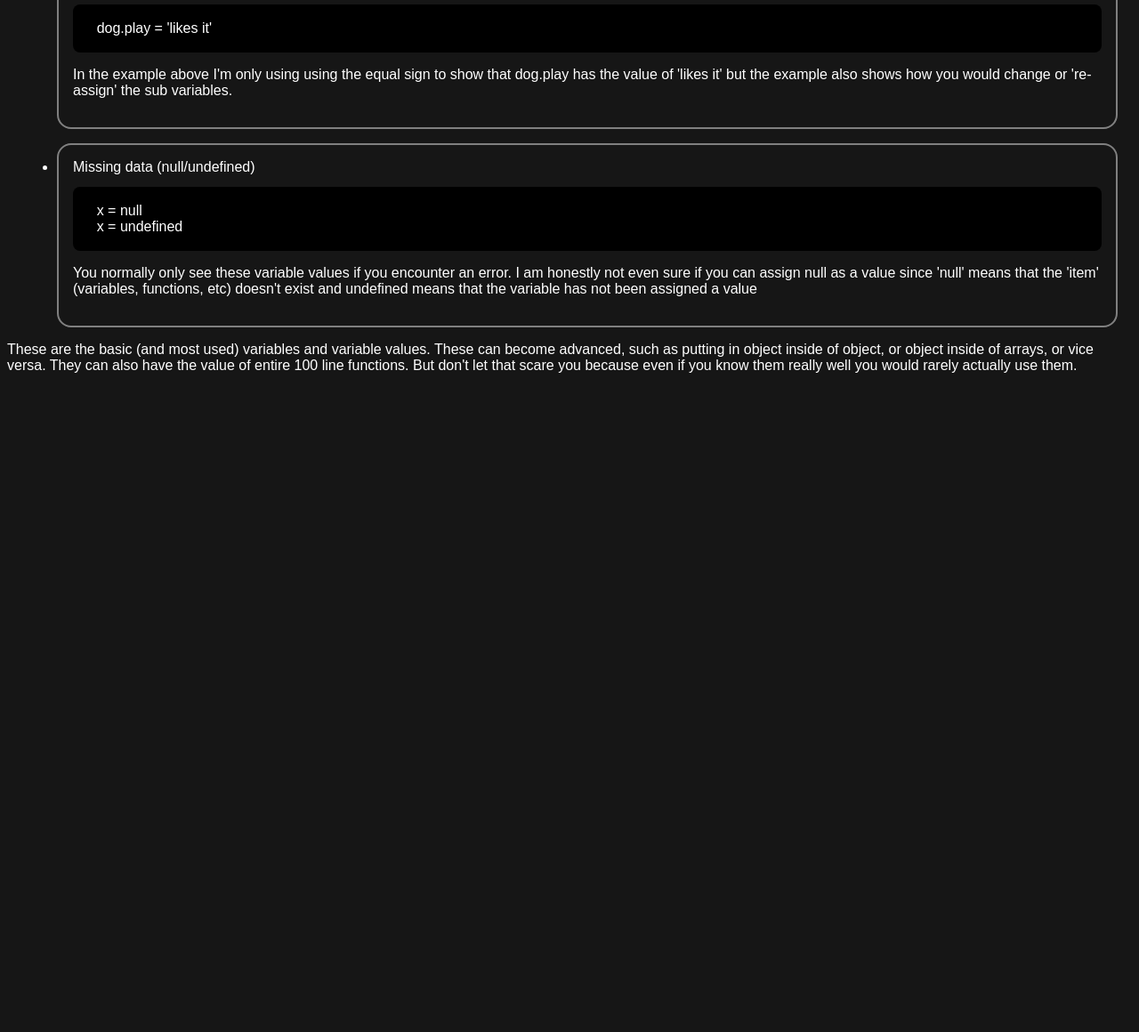
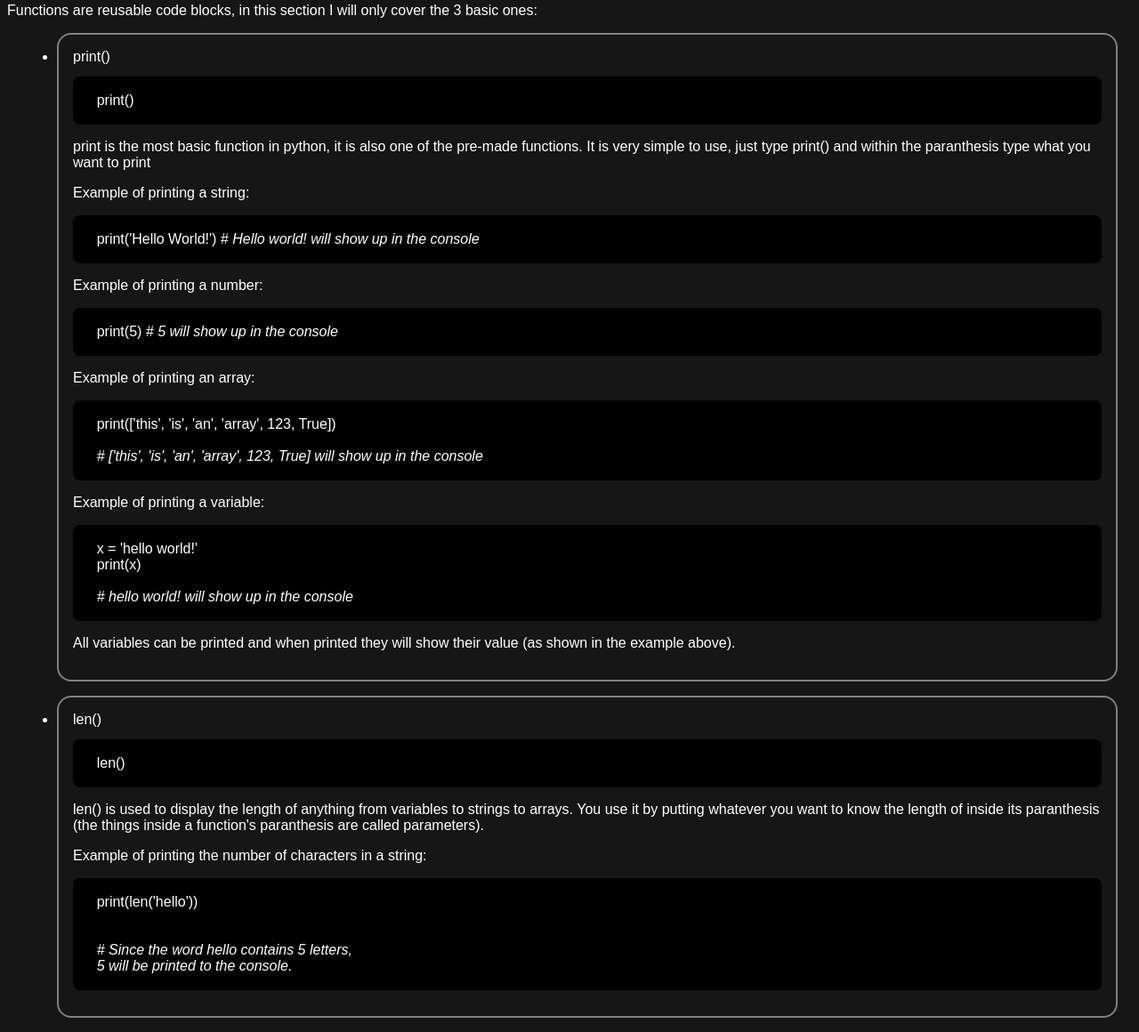
Before and after one commit to ZeSved/teachning, a plain HTML site: page index.html in a window 1280 px wide. Shown: the part 1879-3039 px from the top of the page at 89% size. Before the commit the page ends 2315 px from the top, so only its background shows below. Drawn offline with Linux system fonts and the light colour scheme.

Commit message:
functions

```diff
--- a/index.html
+++ b/index.html
@@ -15,7 +15,9 @@
   <h2>Variables:</h2>
   <p>You assign variable by giving them a name, adding an equal sign and then giving the variable a value (as shown
     below):
-  <pre><code>[insert variable name here] = [insert variable value here]</code></pre>
+  <pre><code>
+  [insert variable name here] = [insert variable value here]
+  </code></pre>
   </p>
   <p>The types of variables you need to know are:</p>
   <ul>
@@ -67,7 +69,7 @@
       x = [True, 123, 'hello', 1, False]
       </code></pre>
     </li>
-    <li>Object (a different type of list)
+    <!--    <li>Object (a different type of list)
       <pre><code>
       x = {}
       </code></pre>
@@ -77,9 +79,9 @@
         same variable naming rules as normal variable, an example of what an object might look like:</p>
       <pre><code>
       dog = {
-        play: "likes it"
-        hungry: True
-        yearsOld: 6
+        play: "likes it",
+        hungry: True,
+        yearsOld: 6,
       }
       </code></pre>
       <p>The way you would access these inner variables or 'sub variables' is by putting the object name followed by a
@@ -89,7 +91,7 @@
       </code></pre>
       <p>In the example above I'm only using using the equal sign to show that dog.play has the value of 'likes it' but
         the example also shows how you would change or 're-assign' the sub variables.</p>
-    </li>
+    </li>-->
     <li>Missing data (null/undefined)
       <pre><code>
       x = null
@@ -98,13 +100,63 @@
       <p>You normally only see these variable values if you encounter an error. I am honestly not even sure if you can
         assign null as a value since 'null' means that the 'item' (variables, functions, etc) doesn't exist and
         undefined
-        means that the variable has not been assigned a value</p>
+        means that the variable has not been assigned a value.</p>
     </li>
   </ul>
   <p>These are the basic (and most used) variables and variable values. These can become advanced, such as putting in
     object inside of object, or object inside of arrays, or vice versa. They can also have the value of entire 100 line
     functions. But don't let that scare you because even if you know them really well you would rarely actually use
     them.</p>
+  <h2>Basic functions:</h2>
+  <p>Functions are reusable code blocks, in this section I will only cover the 3 basic ones:</p>
+  <ul>
+    <li>print()
+      <pre><code>
+      print()
+      </code></pre>
+      <p>print is the most basic function in python, it is also one of the pre-made functions. It is very simple to use,
+        just type print() and within the paranthesis type what you want to print</p>
+      <p>Example of printing a string:</p>
+      <pre><code>
+      print('Hello World!') <em># Hello world! will show up in the console</em>
+      </code></pre>
+      <p>Example of printing a number:</p>
+      <pre><code>
+      print(5) <em># 5 will show up in the console</em>
+      </code></pre>
+      <p>Example of printing an array:</p>
+      <pre><code>
+      print(['this', 'is', 'an', 'array', 123, True])
+
+      <em># ['this', 'is', 'an', 'array', 123, True] will show up in the console</em>
+      </code></pre>
+      <p>Example of printing a variable:</p>
+      <pre><code>
+      x = 'hello world!'
+      print(x)
+
+      <em># hello world! will show up in the console</em>
+      </code></pre>
+      <p>All variables can be printed and when printed they will show their value (as shown in the example above).</p>
+      <p></p>
+    </li>
+    <li>len()
+      <pre><code>
+      len()
+      </code></pre>
+      <p>len() is used to display the length of anything from variables to strings to arrays. You use it by putting
+        whatever you want to know the length of inside its paranthesis (the things inside a function's paranthesis are
+        called parameters). </p>
+      <p>Example of printing the number of characters in a string:</p>
+      <pre><code>
+      print(len('hello'))
+
+      <em>
+      # Since the word hello contains 5 letters,
+      5 will be printed to the console.</em>
+      </code></pre>
+    </li>
+  </ul>
 </body>
 
 </html>
```
